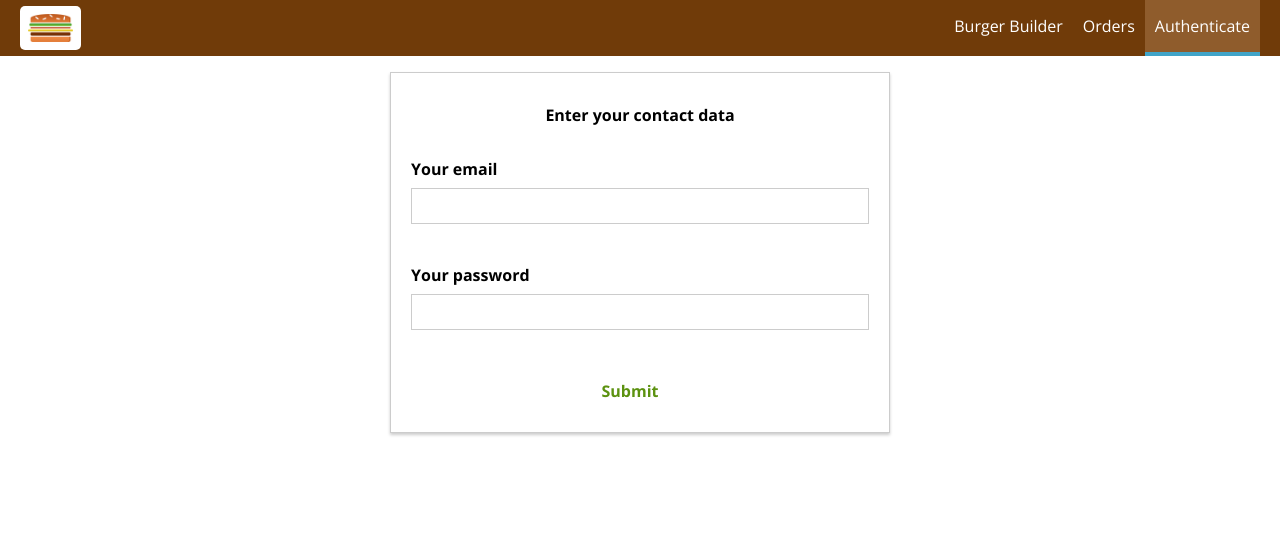
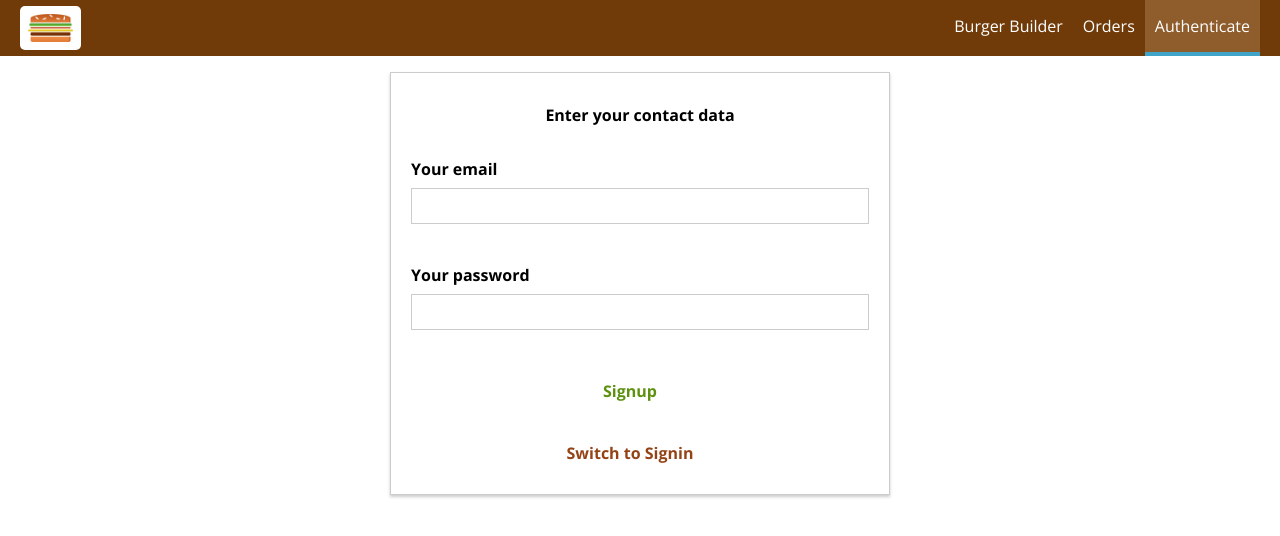
Before and after one commit to Kipris/BurgerBuilder, a React (Create React App) app: page /auth in a window 1280 px wide. Shown: the top 536 px of the page. Built offline with nearby package versions, Linux system fonts and the light colour scheme.

Commit message:
adding signin

```diff
--- a/src/containers/Auth/Auth.js
+++ b/src/containers/Auth/Auth.js
@@ -38,7 +38,8 @@
                 valid: false,
                 touched: false
             }
-        }
+        },
+        isSignup: true
     };
 
     checkValidity(value, rules) {
@@ -76,12 +77,19 @@
         this.setState({controls: updatedControls});
     }
 
-    handleSubmit = (event) => {
+    submitHandler = (event) => {
         event.preventDefault();
         this.props.onAuth(
             this.state.controls.email.value,
-            this.state.controls.password.value
+            this.state.controls.password.value,
+            this.state.isSignup
         );
+    }
+
+    switchAuthModeHandler = () => {
+        this.setState(prevState => {
+            return {isSignup: !prevState.isSignup};
+        })
     }
 
     render() {
@@ -94,7 +102,7 @@
         }
 
         let form = (
-            <form onSubmit={this.handleSubmit}>
+            <form onSubmit={this.submitHandler}>
                 {formElementsArray.map(formElement => (
                     <Input
                         key={formElement.id}
@@ -107,8 +115,9 @@
                         placeholder={formElement.config.elementConfig.placeholder}
                         changed={(event) => this.inputChangedHandler(event, formElement.id)} />
                 ))}
-                <Button
-                    btnType="Success">Submit</Button>
+                <Button btnType="Success">
+                    {this.state.isSignup ? 'Signup' : 'Signin'}
+                </Button>
             </form>
         );
 
@@ -116,6 +125,11 @@
             <div className={classes.Auth}>
                 <h4>Enter your contact data</h4>
                 {form}
+                <Button
+                    btnType="Danger"
+                    clicked={this.switchAuthModeHandler}>
+                    Switch to {this.state.isSignup ? 'Signin' : 'Signup'}
+                </Button>
             </div>
         );
     }
@@ -123,7 +137,7 @@
 
 const mapDispatchToProps = dispatch => {
     return {
-        onAuth: (email, password) => dispatch(actionCreators.auth(email, password))
+        onAuth: (email, password, isSignup) => dispatch(actionCreators.auth(email, password, isSignup))
     }
 }
 
--- a/src/store/actions/auth.js
+++ b/src/store/actions/auth.js
@@ -21,7 +21,7 @@
     }
 }
 
-export const auth = (email, password) => {
+export const auth = (email, password, isSignup) => {
     return dispatch => {
         dispatch(authStart());
         const authData = {
@@ -29,7 +29,11 @@
             password,
             returnSecureToken: true
         };
-        axios.post('https://identitytoolkit.googleapis.com/v1/accounts:signUp?key=AIzaSyBj59k-sg-O42DeXckX3IkBbHrjM1Vf-u0', authData)
+        let url = 'https://identitytoolkit.googleapis.com/v1/accounts:signUp?key=AIzaSyBj59k-sg-O42DeXckX3IkBbHrjM1Vf-u0';
+        if (!isSignup) {
+            url = 'https://identitytoolkit.googleapis.com/v1/accounts:signInWithPassword?key=AIzaSyBj59k-sg-O42DeXckX3IkBbHrjM1Vf-u0';
+        }
+        axios.post(url, authData)
             .then(response => {
                 console.log(response);
                 dispatch(authSuccess(response.data))
```
